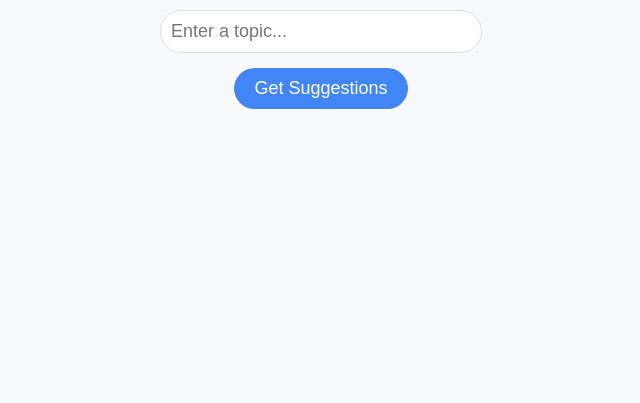
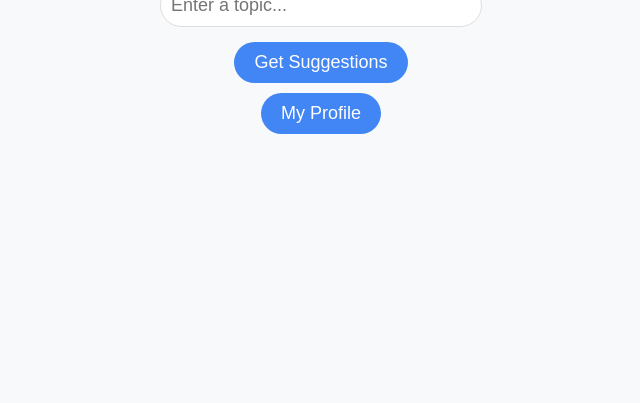
Before and after one commit to ZonnieLocklear/SoftwareProject, a website: page Homepage.html in a window 1280 px wide. Shown: the part 397-800 px from the top of the page, without its empty margins (319-959 px from the left). Drawn offline with Linux system fonts and the light colour scheme.

Commit message:
Update Homepage.html

```diff
--- a/Homepage.html
+++ b/Homepage.html
@@ -27,10 +27,20 @@
                 <!-- Submit button -->
                 <button type="submit">Get Suggestions</button>
             </form>
+
+            <!-- Button to navigate to Profile page -->
+            <div class="button-container">
+                <button onclick="navigateToProfile()">My Profile</button>
+            </div>
         </main>
     </div>
 
-    <!-- JavaScript for handling suggestions (if needed) -->
+    <!-- JavaScript for handling suggestions and navigation -->
     <script src="app.js"></script>
+    <script>
+        function navigateToProfile() {
+            window.location.href = 'profile.html'; //
+        }
+    </script>
 </body>
 </html>
```
